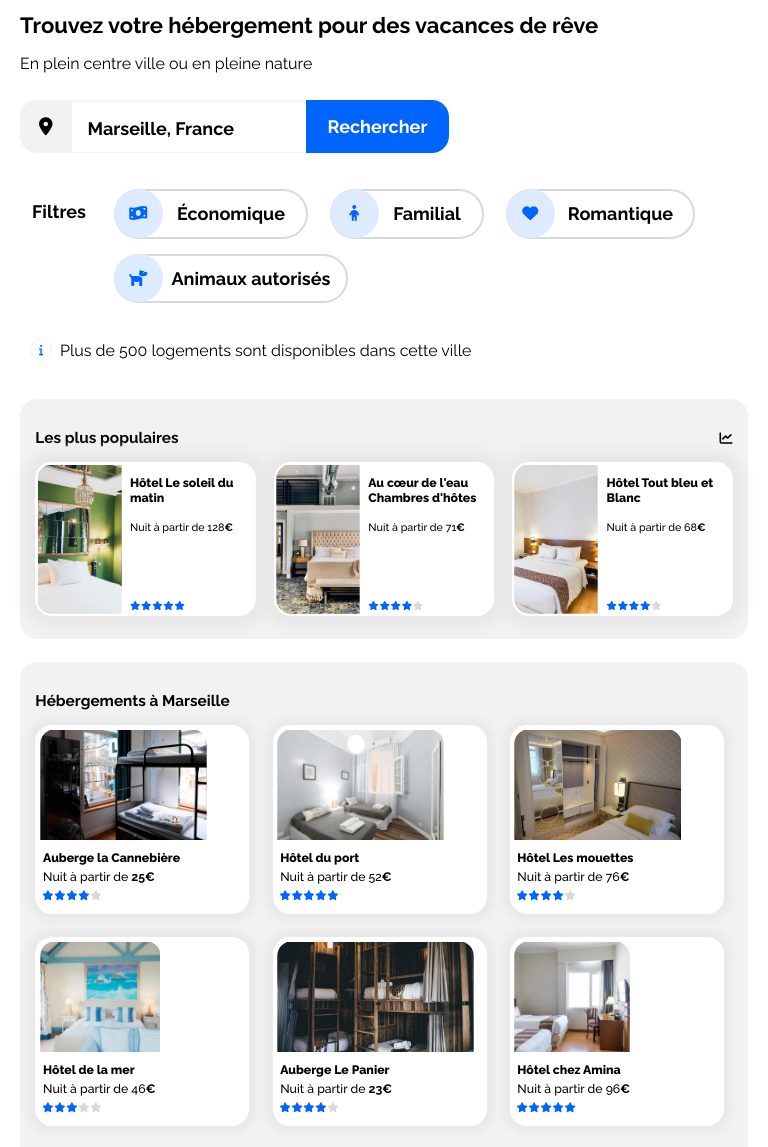
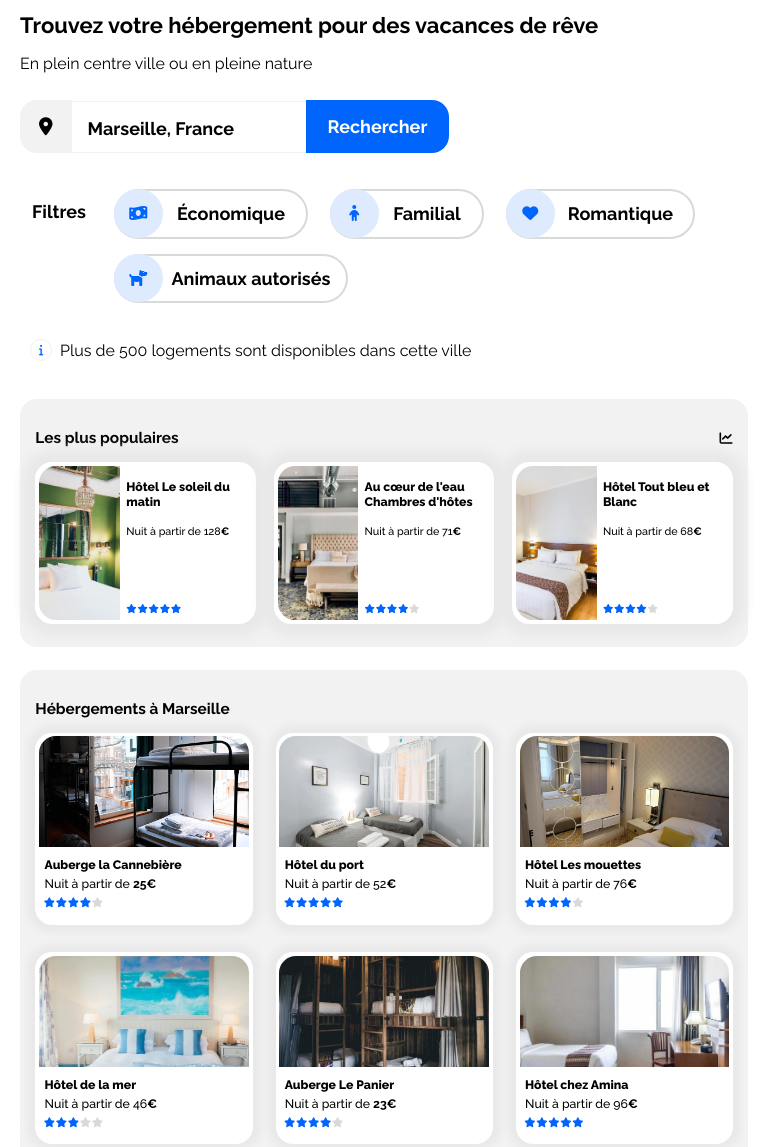
Before and after one commit to OlivierCos/Frontend-Maquette-HTML5-CSS3, a plain HTML site: page index.html in a window 768 px wide. Shown: the part 129-1276 px from the top of the page. Drawn offline with Linux system fonts and the light colour scheme.

Commit message:
modif images hébérgements

```diff
--- a/mobile.css
+++ b/mobile.css
@@ -229,7 +229,7 @@
     margin-bottom: 2vw;
     width: 98%;
     height: 50vw;
-    padding: 0.8vw;
+    padding: 1vw;
     box-shadow: 1px 2px 1vw 1vw #efefef;
   }
 
@@ -303,11 +303,10 @@
     border-radius: 17px;
     box-shadow: none;
     margin-bottom: 0;
+    padding: 1vw;
   }
 
   .aside_img {
-    padding: 1vw;
-    height: 40vw;
     margin-right: 2vw;
   }
 
--- a/style.css
+++ b/style.css
@@ -310,12 +310,14 @@ input[type="search"] {
   width: 29.4%;
   height: 48%;
   display: flex;
-  padding: 0.3vw 0.3vw 0.3vw 0.3vw;
+  padding: 0.3vw;
+  margin-bottom: 0.6vw ;
 }
 
 .cards_accomodation a {
   color: var(--black);
   text-decoration: none;
+  width: 100%;
 }
 
 .accomodation_img {
@@ -419,15 +421,15 @@ input[type="search"] {
   height: 11vw;
   display: flex;
   flex-direction: row;
+  padding: 0.3vw;
 }
 
 .aside_img {
   width: 38%;
-  height: 10.4vw;
+  height: 100%;
   float: left;
   object-fit: cover;
   border-radius: 17px 0px 0px 17px;
-  padding: 0.3vw;
   margin-right: 0.8vw;
 }
 
--- a/tablette.css
+++ b/tablette.css
@@ -34,15 +34,12 @@
   .cards_aside {
     width: 33%;
     height: 20vw;
+    padding: 0.5vw;
   }
 
   .cards_aside_content {
     height: 100%;
     flex-direction: row;
-  }
-
-  .aside_img {
-    height: 19.4vw;
   }
 
   .cards_aside_body {
@@ -72,14 +69,9 @@
     padding-bottom: 2vw;
   }
 
-  .accomodation_img {
-    padding: 0.3vw 0.3vw 0vw 0.3vw;
-    width: 98%;
-    height: 60%;
-  }
-
   .cards_accomodation {
     height: 24vw;
+    padding: 0.5vw;
   }
 
   .title_cards_accomodation {
```
Also changed, not shown: 1 other file.
